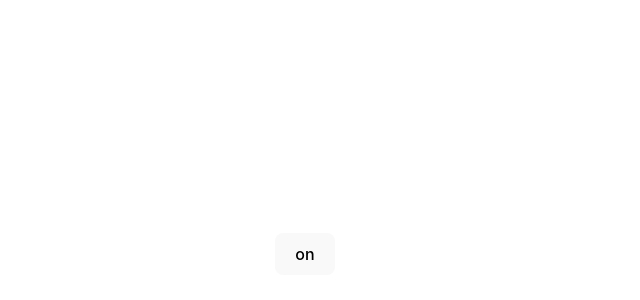
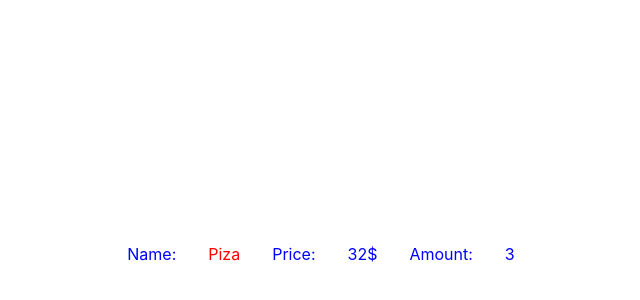
Before and after one commit to selahjs/react-advanced-meta, a React (Vite) app: page / in a window 1280 px wide. Shown: the part 146-446 px from the top of the page, without its empty margins (335-975 px from the left). Built offline with nearby package versions, Linux system fonts and the light colour scheme.

Commit message:
using react api's react.children and react.cloneElement for modifying and customiaing children

```diff
--- a/src/App.tsx
+++ b/src/App.tsx
@@ -4,53 +4,38 @@ import "./App.css";
 // without type issue
 interface IParams extends React.ButtonHTMLAttributes<HTMLButtonElement> {
   children: any;
-  overlayOn?: any;
+  spacing?: any;
   props?: any;
   backgroundColor?: string;
 }
-const DialogModal = ({ children, overlayOn }: IParams) => {
-  return (
-    <div className="overlay" style={{ display: overlayOn }}>
-      {children}
-    </div>
-  );
-};
 
-// This is a generic reusable button component that follows react's composition technique called containement
-const Button = ({ children, backgroundColor, ...props }: IParams) => {
-  return (
-    <button
-      onClick={() => alert("Proceed")}
-      style={{ backgroundColor }}
-      {...props}
-    >
-      {children}
-    </button>
-  );
-};
-// This is a specialized button component that follows composition technique called specialization
-const DeleteButton = () => {
-  return <Button backgroundColor={"red"}>Delete</Button>;
+// We can modify our children elements by using the react chilren and react clone apis
+// I'm now adding a style property to the paragraph cildren
+const Row = ({children, spacing}:IParams) => {
+  return <div style={{ display: 'flex', flexDirection: 'row', }}>{React.Children.map(children, (child, i)=>{
+    return React.cloneElement(child, {
+      style: {
+        marginLeft: `${spacing}px`,
+        color: 'blue',
+        ...child.props.style,
+      },
+      onClick: i==1? ()=> alert('hello'): null
+    });
+  })}</div>
 };
 
 function App() {
-  const [overlayOn, setOverlay] = React.useState("none");
-  function handleOn() {
-    setOverlay("block");
-  }
-  function handleOff() {
-    setOverlay("none");
-  }
+
   return (
     <>
-      {/* <FormComponent /> */}
-      <button onClick={handleOn}>on</button>
-      <DialogModal overlayOn={overlayOn}>
-        <h2>Warning!</h2>
-        <p>Are you sure you want to delete the item</p>
-        <DeleteButton />
-        <Button backgroundColor="orange" onClick={handleOff}> Off </Button>
-      </DialogModal>
+      <Row spacing={32}>
+        <p>Name:</p>
+        <p style={{ color: 'red', cursor: 'pointer'}}>Piza</p>
+        <p>Price:</p>
+        <p>32$</p>
+        <p>Amount:</p>
+        <p>3</p>
+      </Row>
     </>
   );
 }
```
Also changed, not shown: src/Children.tsx (added, +58 -0 lines).
